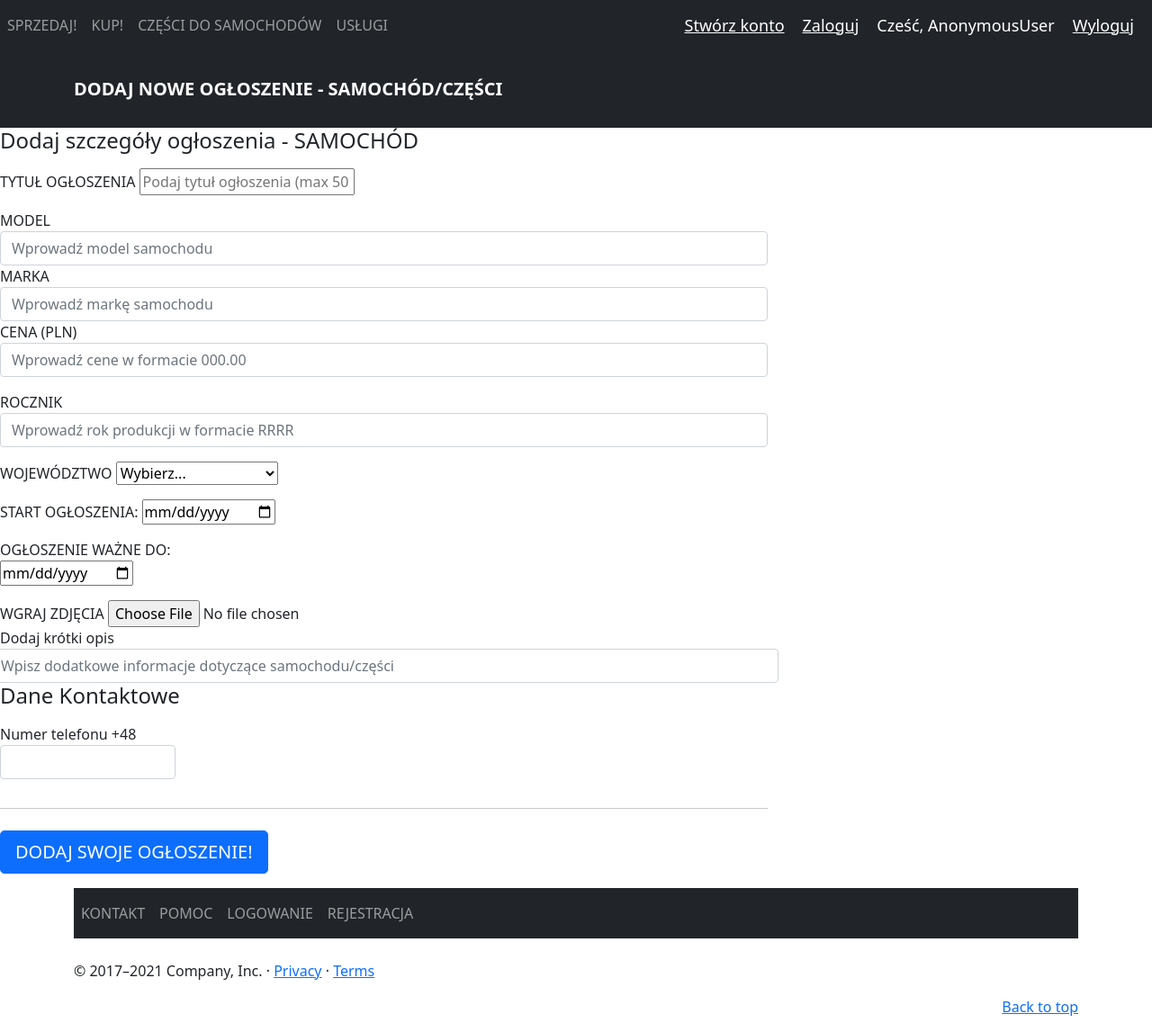
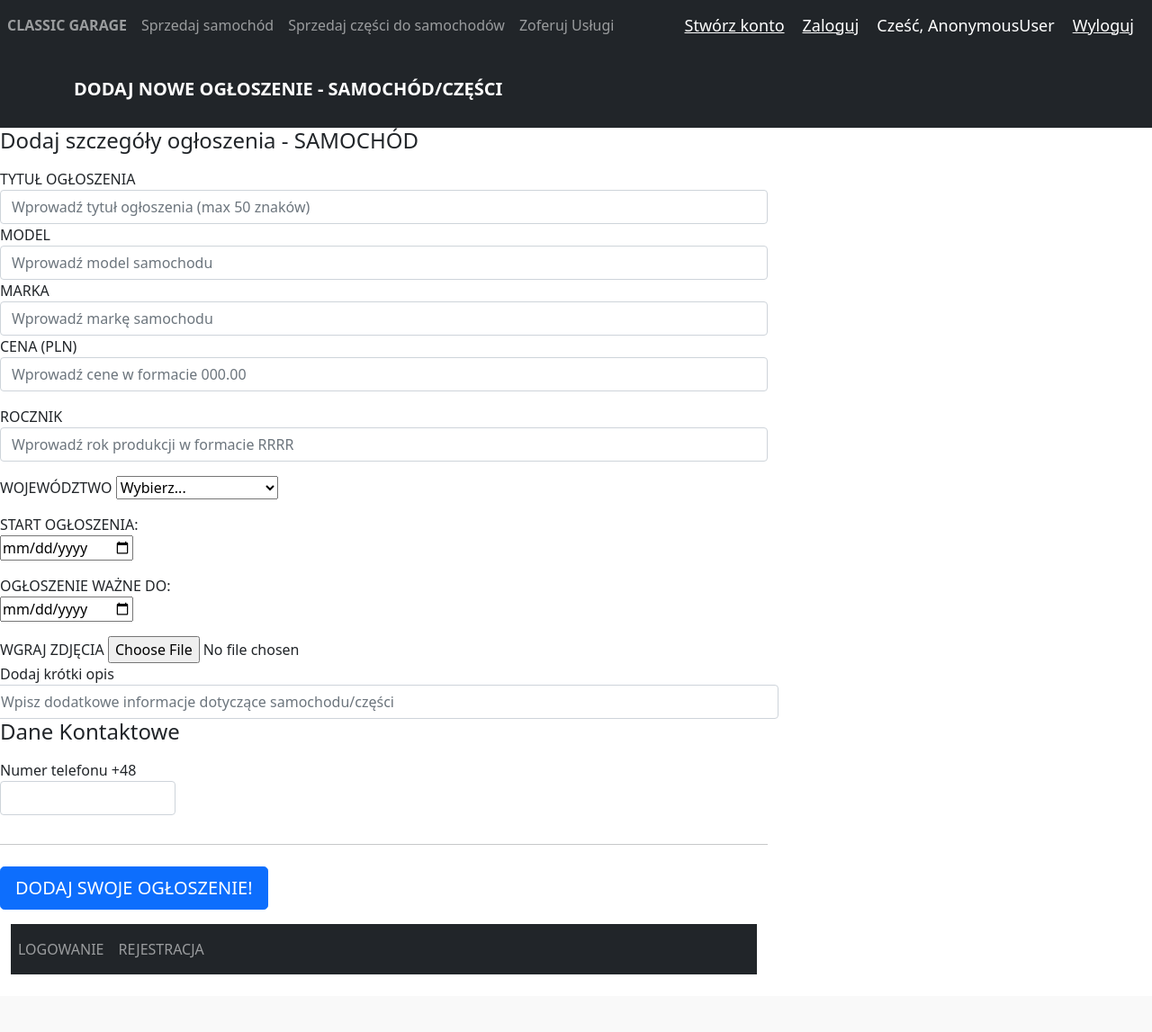
Before and after one commit to TomaszMyszkowski/ClassicGarage, a Django app: template home/templates/newAd/newAd.html in a window 1280 px wide. Shown: the whole page at 90% size. After the commit the page ends 1083 px from the top, so only its background shows below. Run offline with Django 3.2, Linux system fonts and the light colour scheme; the template is opened without the code that fills it, so the values that code supplies are empty.

Commit message:
ada_2 - zaladowanie nowego formularza dodania ogloszenia

```diff
--- a/home/templates/newAd/newAd.html
+++ b/home/templates/newAd/newAd.html
@@ -25,21 +25,23 @@
   <button class="navbar-toggler" type="button" data-toggle="collapse" data-target="#navbarNav" aria-controls="navbarNav" aria-expanded="false" aria-label="Toggle navigation">
     <span class="navbar-toggler-icon"></span>
   </button>
-  <div class="collapse navbar-collapse" id="navbarNav">
+
+    <div class="collapse navbar-collapse" id="navbarNav">
     <ul class="navbar-nav">
 
-      <li class="nav-item active">
-        <a class="nav-link" href="#">SPRZEDAJ!</a>
+      <li class="nav-item">
+        <a class="nav-link" href="{% url 'home' %}"><strong>CLASSIC GARAGE</strong></a>
       </li>
 
+
       <li class="nav-item">
-        <a class="nav-link" href="#">KUP!</a>
+        <a class="nav-link" href="{% url 'car_adveritsment' %}">Sprzedaj samochód</a>
       </li>
       <li class="nav-item">
-        <a class="nav-link" href="#">CZĘŚCI DO SAMOCHODÓW</a>
+        <a class="nav-link" href="{% url 'part_of_car_advertisment' %}">Sprzedaj części do samochodów</a>
 
       <li class="nav-item">
-        <a class="nav-link" href="#">USŁUGI</a>
+        <a class="nav-link" href="{% url 'service_avertisment' %}">Zoferuj Usługi</a>
       </li>
       </li>
     </ul>
@@ -73,17 +75,13 @@
 
         <div class="col-md-8 order-md-1">
           <h4 class="mb-3">Dodaj szczegóły ogłoszenia - SAMOCHÓD</h4>
-          <form class="needs-validation" novalidate>
 
-                    <div class="mb-3">
-              <label for="email">TYTUŁ OGŁOSZENIA<span class="text-muted"></span></label>
-              <input type="email" class="Adtitle" id="Adtitle" name="Adtitle" placeholder="Podaj tytuł ogłoszenia (max 50 znaków)">
+<div class="mb-3">
+              <label for="title">TYTUŁ OGŁOSZENIA<span class="text-muted"></span></label>
+              <input type="text" class="form-control" id="title" name="model" placeholder="Wprowadź tytuł ogłoszenia (max 50 znaków)">
               <div class="invalid-feedback">
-                Podaj tytuł
+                podaj tytuł
               </div>
-            </div>
-<form>
-
         <div class="mb-3">
               <label for="model">MODEL<span class="text-muted"></span></label>
               <input type="text" class="form-control" id="model" name="model" placeholder="Wprowadź model samochodu">
@@ -140,14 +138,14 @@
                 </div>
               </div>
 <div class="mb-3">
-              <label for="year">START OGŁOSZENIA: <span class="text-muted"></span></label>
+              <label for="add_date">START OGŁOSZENIA: <span class="text-muted"></span></label>
                              <form action="index.php" method="post" >
 	<input type="date" name="add_date" >
 </form>
               </div>
             </div>
 <div class="mb-3">
-              <label for="year">OGŁOSZENIE WAŻNE DO:<span class="text-muted"></span></label>
+              <label for="end_date">OGŁOSZENIE WAŻNE DO:<span class="text-muted"></span></label>
                              <form action="index.php" method="post" >
 	<input type="date" name="end_date" >
 </form>
@@ -179,11 +177,9 @@
               </div>
 
             </div>
-
-  <form>
-
-            <hr class="mb-4">
-            <button class="btn btn-primary btn-lg btn-block" type="submit">DODAJ SWOJE OGŁOSZENIE!</button>
+ <hr class="mb-4">
+  <form method="POST" class="post-form">
+            <button class="save btn btn-primary btn-lg btn-block" type="submit">DODAJ SWOJE OGŁOSZENIE!</button>
           </form>
         </div>
       </div>
@@ -207,23 +203,17 @@
   </button>
   <div class="collapse navbar-collapse" id="navbarNav">
     <ul class="navbar-nav">
-      <li class="nav-item active">
-        <a class="nav-link" href="#">KONTAKT</a>
-      </li>
-      <li class="nav-item">
-        <a class="nav-link" href="#">POMOC</a>
-              <li class="nav-item">
-        <a class="nav-link" href="#">LOGOWANIE</a>
+
+        <a class="nav-link" href="{% url 'login' %}">LOGOWANIE</a>
             <li class="nav-item">
-        <a class="nav-link" href="#">REJESTRACJA</a>
+        <a class="nav-link" href="{% url 'register' %}">REJESTRACJA</a>
       </li>
     </ul>
   </div>
 
 
 </nav><br>
-          <p>&copy; 2017–2021 Company, Inc. &middot; <a href="#">Privacy</a> &middot; <a href="#">Terms</a></p>
-          <p class="float-end"><a href="#">Back to top</a></p>
+
         </footer>
       </main>
     <!-- Optional JavaScript; choose one of the two! -->
```
